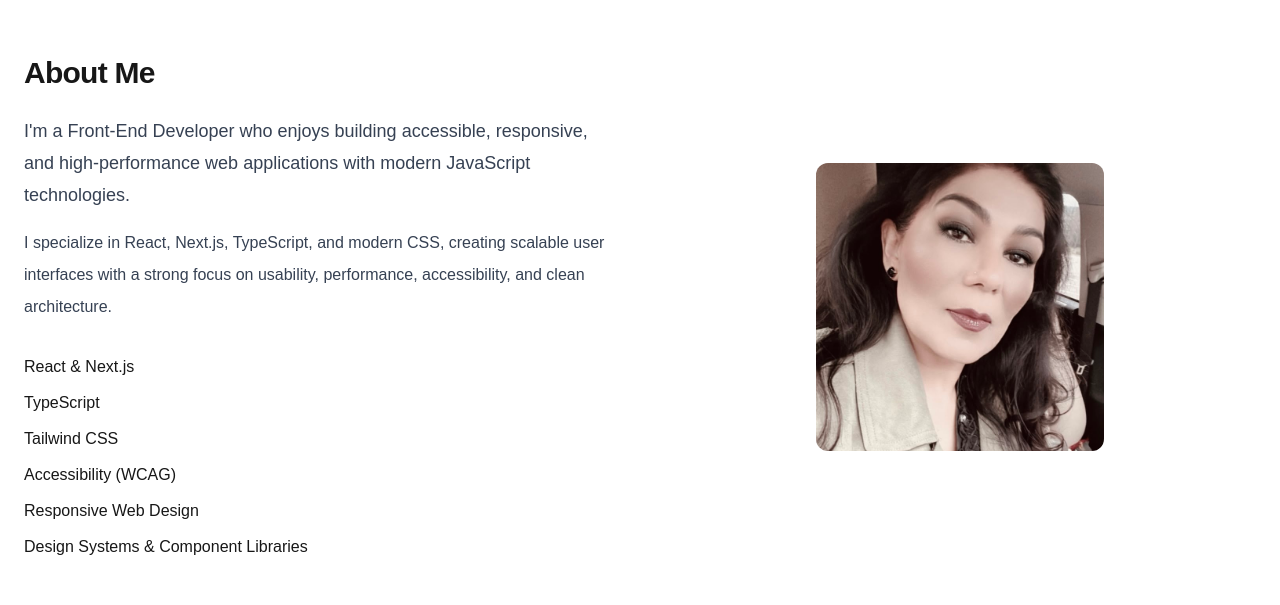
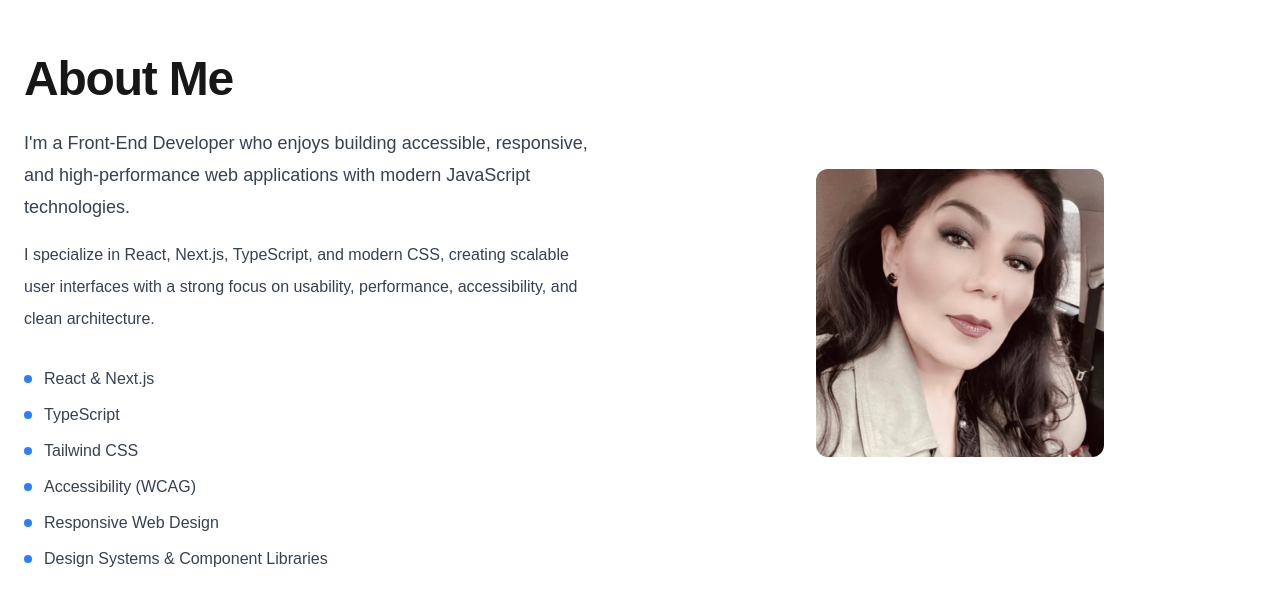
Before and after one commit to naheedkvirk/portfolio, a Next.js app: page / in a window 1280 px wide. Shown: the part 902-1507 px from the top of the page. Built offline with nearby package versions, Linux system fonts and the light colour scheme.

Commit message:
Add Typography to About section

```diff
--- a/components/About/About.tsx
+++ b/components/About/About.tsx
@@ -13,28 +13,53 @@ export default function About() {
           <div>
             <h2
               id="about-heading"
-              className="text-3xl font-bold tracking-tight"
+              className="text-4xl font-bold tracking-tight sm:text-5xl"
             >
               About Me
             </h2>
 
-            <p className="mt-6 text-lg leading-8 text-gray-700 dark:text-gray-300">
+            <p className="mt-6 max-w-xl text-lg leading-8 text-gray-700 dark:text-gray-300">
               I&apos;m a Front-End Developer who enjoys building accessible,
               responsive, and high-performance web applications with modern
               JavaScript technologies.
             </p>
-            <p className="mt-4 leading-8 text-gray-700 dark:text-gray-300">
+
+            <p className="mt-4 max-w-xl leading-8 text-gray-700 dark:text-gray-300">
               I specialize in React, Next.js, TypeScript, and modern CSS,
               creating scalable user interfaces with a strong focus on
               usability, performance, accessibility, and clean architecture.
             </p>
-            <ul className="mt-8 space-y-3">
-              <li>React & Next.js</li>
-              <li>TypeScript</li>
-              <li>Tailwind CSS</li>
-              <li>Accessibility (WCAG)</li>
-              <li>Responsive Web Design</li>
-              <li>Design Systems & Component Libraries</li>
+
+            <ul className="mt-8 space-y-3 text-gray-700 dark:text-gray-300">
+              <li className="flex items-center gap-3">
+                <span className="h-2 w-2 rounded-full bg-blue-500" />
+                React & Next.js
+              </li>
+
+              <li className="flex items-center gap-3">
+                <span className="h-2 w-2 rounded-full bg-blue-500" />
+                TypeScript
+              </li>
+
+              <li className="flex items-center gap-3">
+                <span className="h-2 w-2 rounded-full bg-blue-500" />
+                Tailwind CSS
+              </li>
+
+              <li className="flex items-center gap-3">
+                <span className="h-2 w-2 rounded-full bg-blue-500" />
+                Accessibility (WCAG)
+              </li>
+
+              <li className="flex items-center gap-3">
+                <span className="h-2 w-2 rounded-full bg-blue-500" />
+                Responsive Web Design
+              </li>
+
+              <li className="flex items-center gap-3">
+                <span className="h-2 w-2 rounded-full bg-blue-500" />
+                Design Systems & Component Libraries
+              </li>
             </ul>
           </div>
 
```
